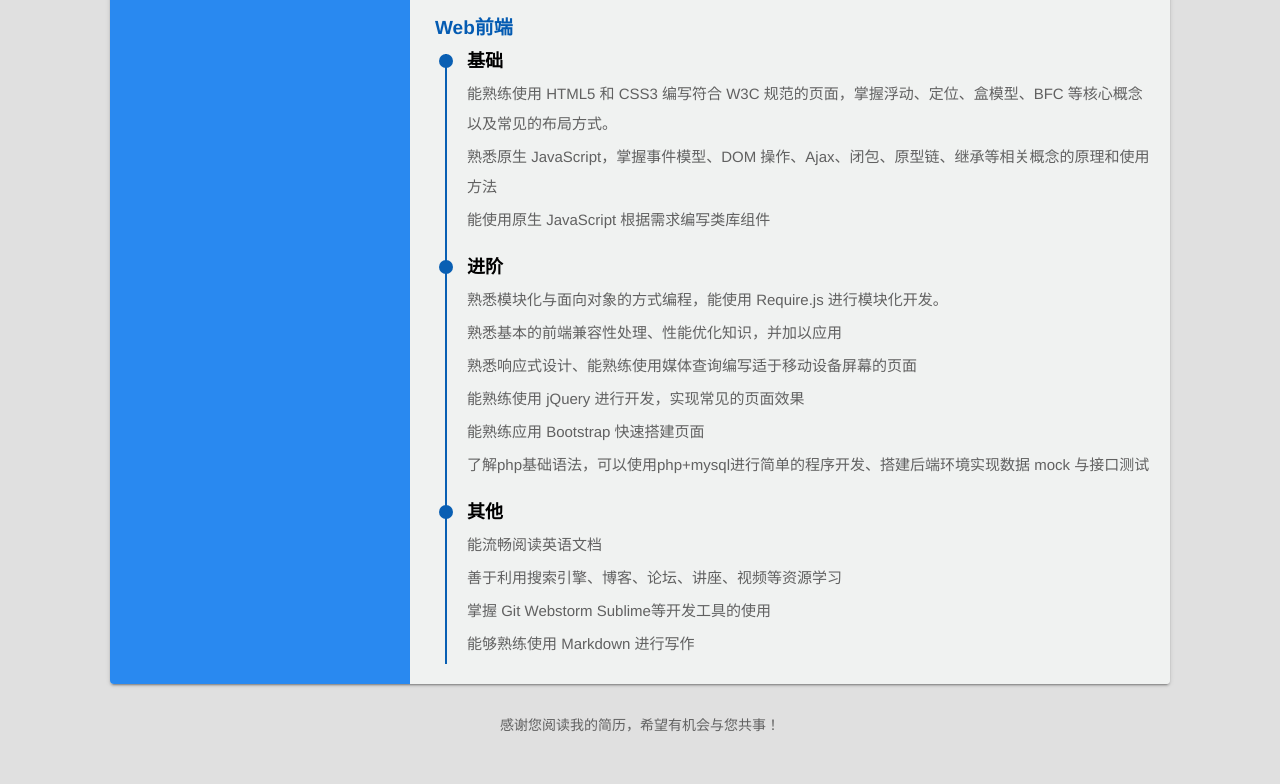
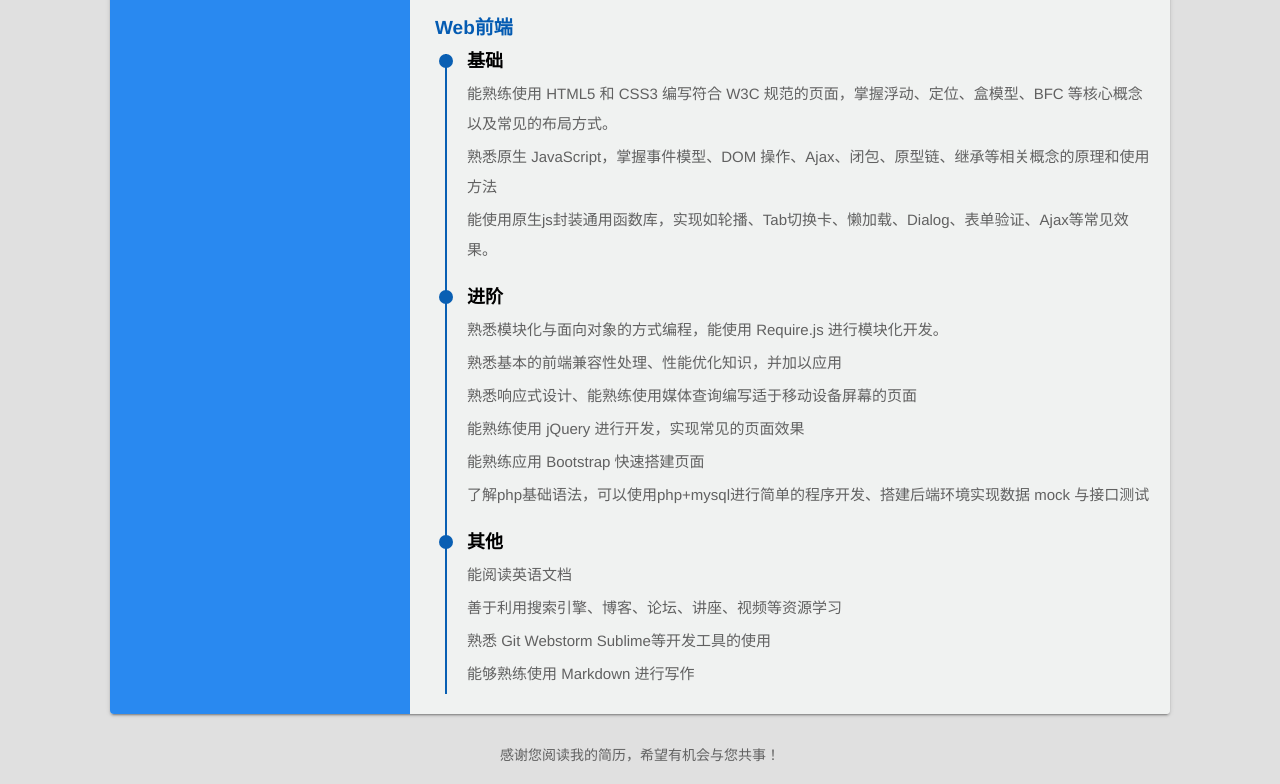
Before and after one commit to xx19941215/resume, a website: page index2.html in a window 1280 px wide. Shown: the part 1676-2460 px from the top of the page. Before the commit the page ends 2430 px from the top, so only its background shows below. Drawn offline with Linux system fonts and the light colour scheme.

Commit message:
修改简历

```diff
--- a/index2.html
+++ b/index2.html
@@ -203,7 +203,7 @@
                             <h4>基础</h4>
                             <p>能熟练使用 HTML5 和 CSS3 编写符合 W3C 规范的页面，掌握浮动、定位、盒模型、BFC 等核心概念以及常见的布局方式。</p>
                             <p>熟悉原生 JavaScript，掌握事件模型、DOM 操作、Ajax、闭包、原型链、继承等相关概念的原理和使用方法</p>
-                            <p>能使用原生 JavaScript 根据需求编写类库组件</p>
+                            <p>能使用原生js封装通用函数库，实现如轮播、Tab切换卡、懒加载、Dialog、表单验证、Ajax等常见效果。</p>
                         </li>
                         <li>
                             <div class="circle"></div>
@@ -218,9 +218,9 @@
                         <li>
                             <div class="circle"></div>
                             <h4>其他</h4>
-                            <p>能流畅阅读英语文档</p>
+                            <p>能阅读英语文档</p>
                             <p>善于利用搜索引擎、博客、论坛、讲座、视频等资源学习</p>
-                            <p>掌握 Git Webstorm Sublime等开发工具的使用</p>
+                            <p>熟悉 Git Webstorm Sublime等开发工具的使用</p>
                             <p>能够熟练使用 Markdown 进行写作</p>
                         </li>
                     </ul>
```
